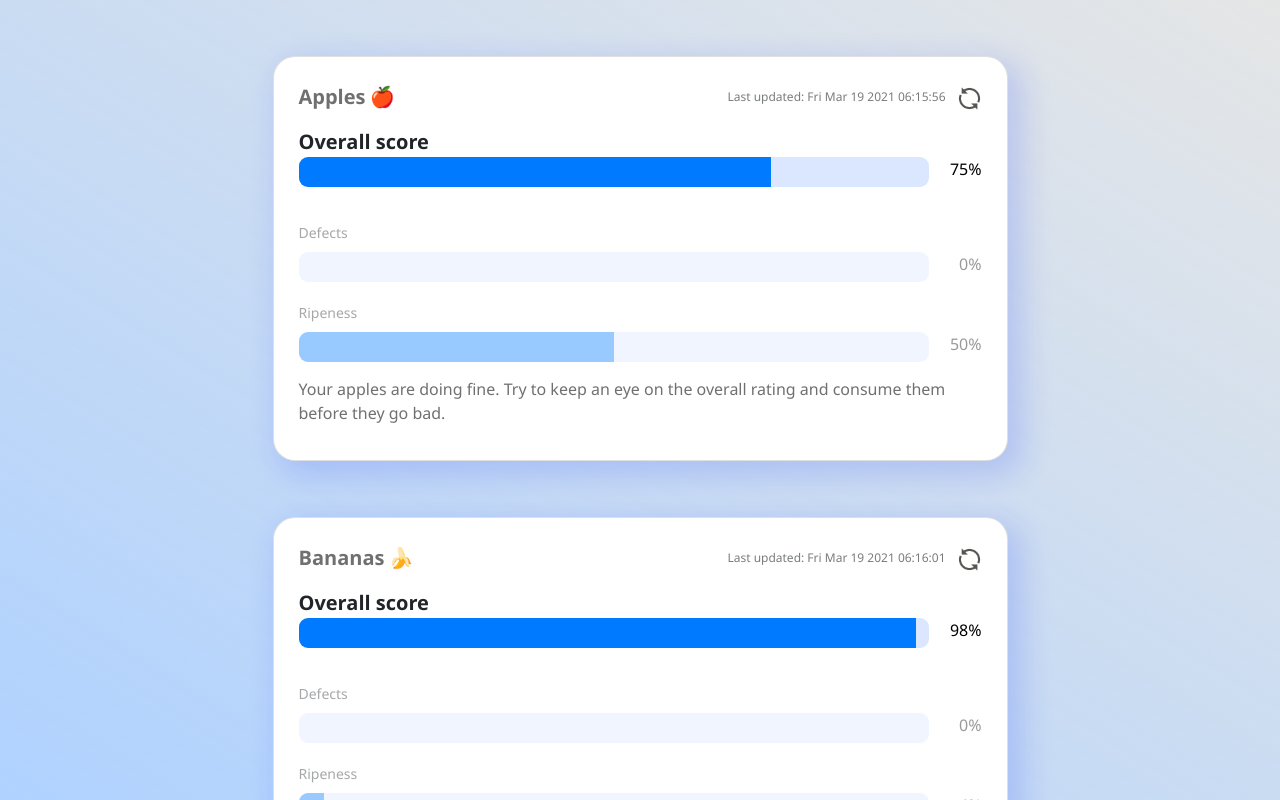
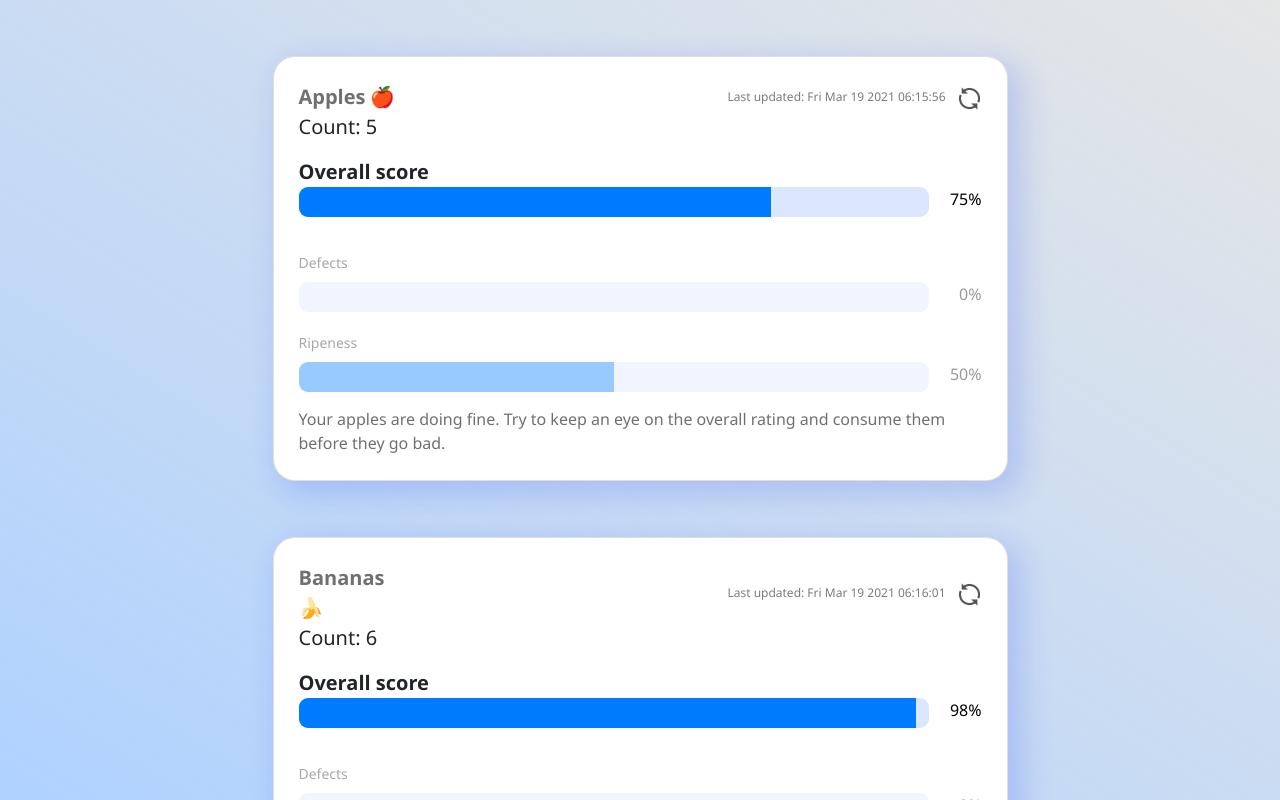
Before and after one commit to kylewuu/AI-For-Future-Business-Challenge-Web-Page, a React (Create React App) app: page / in a window 1280 px wide. Shown: the top 800 px of the page. Built offline with nearby package versions, Linux system fonts and the light colour scheme; no server answers.

Commit message:
add count + logic for count

```diff
--- a/src/Cards/Card.js
+++ b/src/Cards/Card.js
@@ -17,7 +17,8 @@ class Card extends React.Component {
         defectRating: 0,
         ripenessRating: 50,
         date: new Date(),
-        notes: "N/A"
+        notes: "N/A",
+        count: 5
       }
     } else {
       this.state = {
@@ -25,7 +26,8 @@ class Card extends React.Component {
         defectRating: 0,
         ripenessRating: 4,
         date: new Date(),
-        notes: "Your bananas are not ready yet. Feel free to leave them for a bit longer before consuming them!"
+        notes: "Your bananas are not ready yet. Feel free to leave them for a bit longer before consuming them!",
+        count: 6
       }
     }
 
@@ -45,6 +47,7 @@ class Card extends React.Component {
       var newState = {...this.state};
       newState.defectRating = Math.floor(progressNew);
       newState.date = new Date();
+      newState.count = data.total_apples_count;
       this.setState(state => ({...newState}));
       this.calculateOverallScore();
       this.setState(state => ({...state}));
@@ -75,17 +78,19 @@ class Card extends React.Component {
     return (
       <div class="card">
         <div class="title-container">
-          <div><span class="title-text">{this.props.title}</span> <span class="title-emoji">{this.props.emoji}</span></div>
+          <div class="title-text-container"><span class="title-text">{this.props.title}</span> <span class="title-emoji">{this.props.emoji}</span></div>
+
           <div class="title-update-container">
             <div class="last-updated-text">Last updated: {this.getDate()}</div>
             <div class="refresh-button" onClick={this.refreshOnClick}><img class="refresh-icon" src={refreshLogo} alt="refresh"></img></div>
           </div>
         </div>
+        <div class="count-text">Count: <span class="count-number">{this.state.count.toString()}</span></div>
 
         <ProgressBar
           title={"Overall score"}
           marginTop={15}
-          percentageValue={this.state.overallRating.toString()}
+          percentageValue={this.state.count==0?0:this.state.overallRating.toString()}
           fontSize={20}
           fontWeight={700}
           opacity={1}
@@ -94,7 +99,7 @@ class Card extends React.Component {
         <ProgressBar
           title={"Defects"}
           marginTop={35}
-          percentageValue={this.state.defectRating.toString()}
+          percentageValue={this.state.count==0?0:this.state.defectRating.toString()}
           fontSize={14}
           fontWeight={"normal"}
           opacity={0.4}
@@ -103,14 +108,14 @@ class Card extends React.Component {
         <ProgressBar
           title={"Ripeness"}
           marginTop={20}
-          percentageValue={this.state.ripenessRating.toString()}
+          percentageValue={this.state.count==0?0:this.state.ripenessRating.toString()}
           fontSize={14}
           fontWeight={"normal"}
           opacity={0.4}
           ></ProgressBar>
 
         <div class="notes">
-          {this.state.notes}
+          {this.state.count==0?"No " + this.props.title.toLowerCase():this.state.notes}
         </div>
 
 
--- a/src/Cards/Cards.css
+++ b/src/Cards/Cards.css
@@ -5,7 +5,7 @@
 
 .card {
   width: 735px;
-  height: 405px;
+  height: 425px;
   background-color: white;
   margin-top: 7vh;
   border-radius: 22px !important;
@@ -18,6 +18,11 @@
   display: flex;
   flex-direction: row;
   justify-content: space-between;
+  align-items: center;
+}
+
+.title-text-container {
+  width: 110px;
 }
 
 .title-text {
@@ -30,11 +35,19 @@
   font-size: 20px;
 }
 
+.count-text {
+  font-size: 20px;
+}
+
+.count-number {
+  font-weight: 550;
+}
+
 .title-update-container {
   display: flex;
   flex-direction: row;
   justify-content: flex-end;
-  width: 450px;
+  width: 275px;
   align-items: center;
 }
 
```
